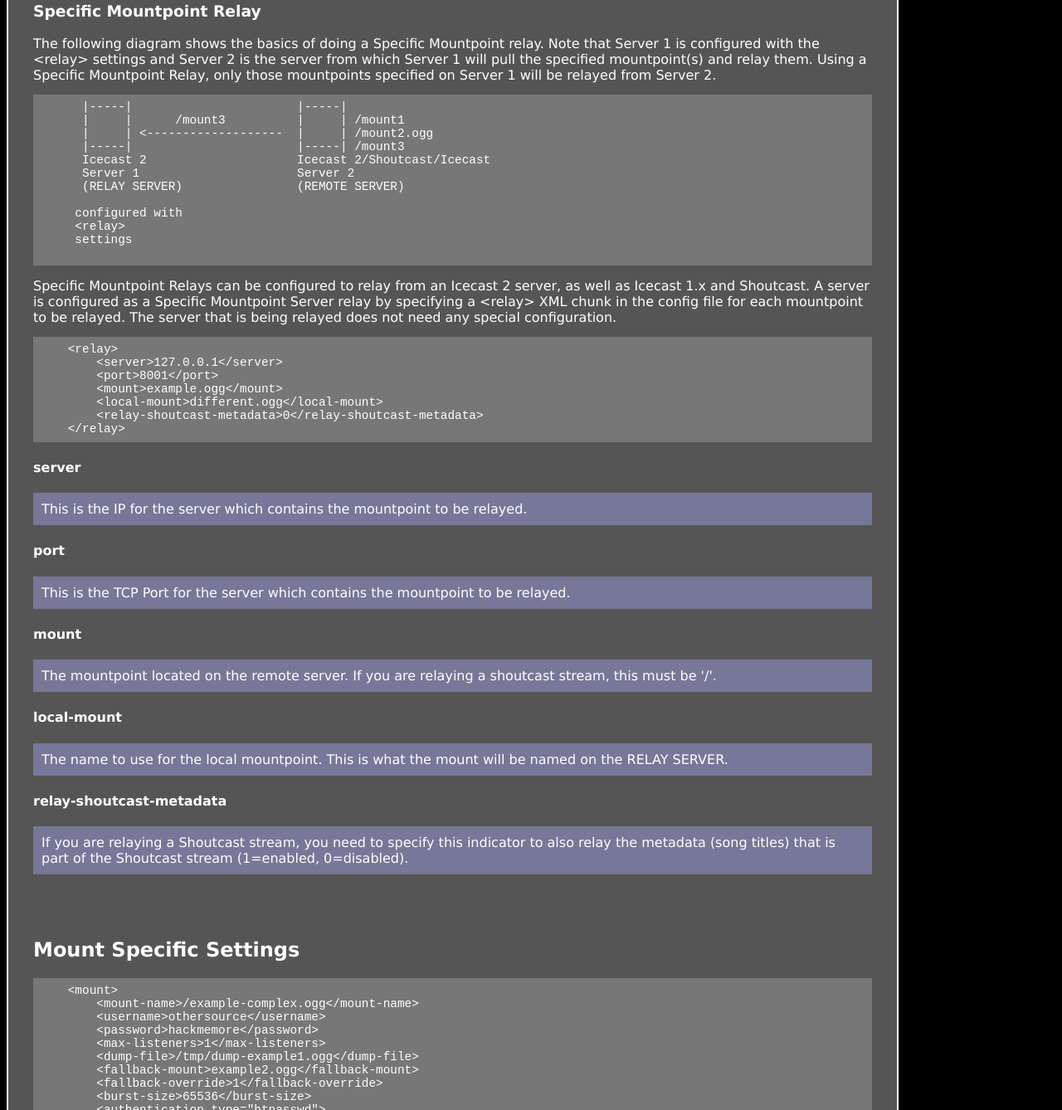
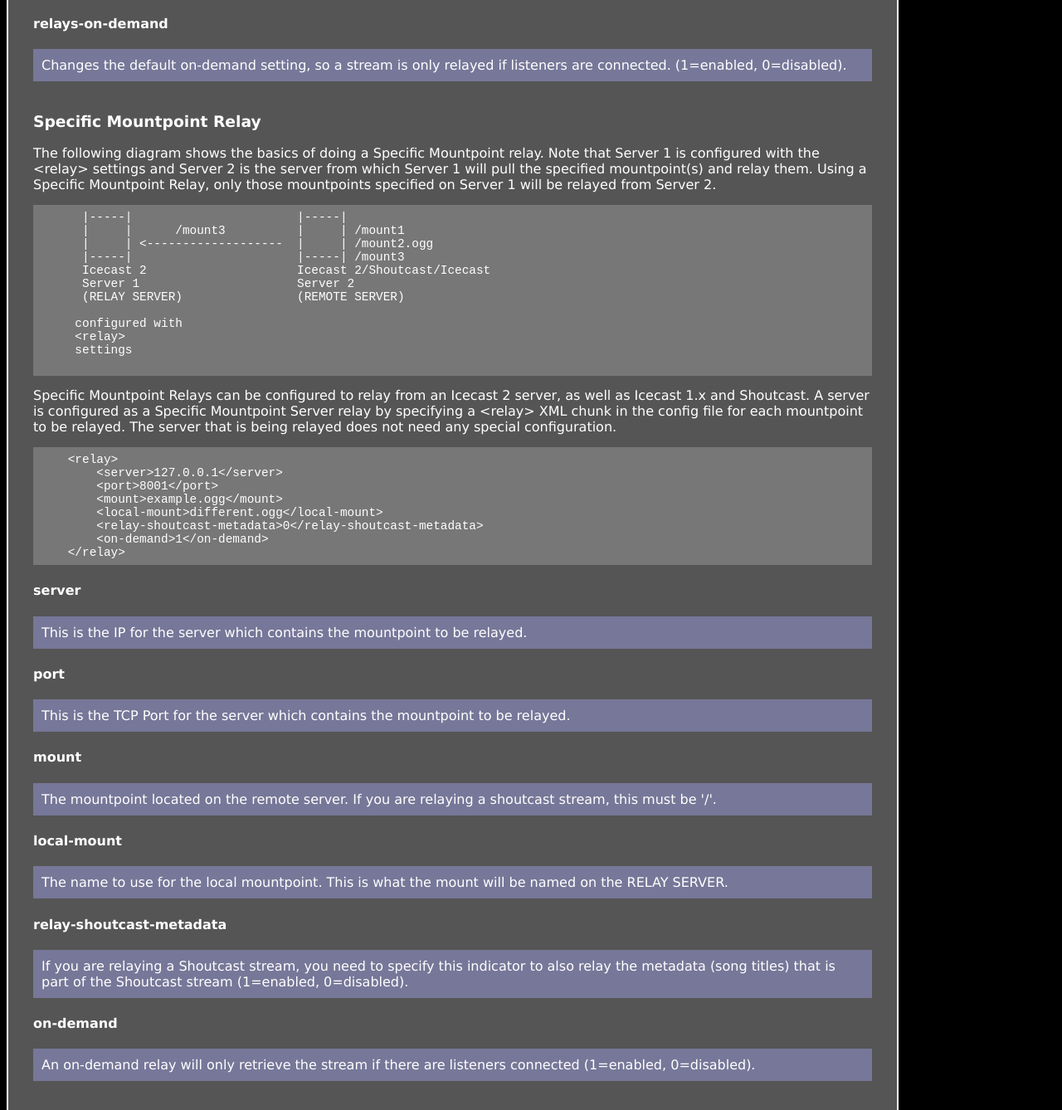
Before and after one commit to xiph/Icecast-Server, a plain HTML site: page doc/icecast2_config_file.html in a window 1280 px wide. Shown: the part 5113-6451 px from the top of the page at 83% size. Drawn offline with Linux system fonts and the light colour scheme.

Commit message:
add on-demand to docs
svn path=/icecast/branches/kh/icecast/; revision=7618

```diff
--- a/doc/icecast2_config_file.html
+++ b/doc/icecast2_config_file.html
@@ -169,6 +169,7 @@
     &lt;master-server-port&gt;8001&lt;/master-server-port&gt;
     &lt;master-update-interval&gt;120&lt;/master-update-interval&gt;
     &lt;master-password&gt;hackme&lt;/master-password&gt;
+    &lt;relays-on-demand&gt;0&lt;/relays-on-demand&gt;
 
     &lt;relay&gt;
         &lt;server&gt;127.0.0.1&lt;/server&gt;
@@ -176,6 +177,7 @@
         &lt;mount&gt;example.ogg&lt;/mount&gt;
         &lt;local-mount&gt;different.ogg&lt;/local-mount&gt;
         &lt;relay-shoutcast-metadata&gt;0&lt;/relay-shoutcast-metadata&gt;
+        &lt;on-demand&gt;0&lt;/on-demand&gt;
     &lt;/relay&gt;
 </pre>
 <p>This section contains the server's relay settings. There are two types of relays: a "Master server relay" or a "Specific Mountpoint relay."  A Master server relay is only supported between icecast2 servers and is used to relays all mountpoints on a remote icecast2 server.
@@ -217,6 +219,12 @@
 <div class=indentedbox>
 This is the admin password on the Master server.  It is used to query the server for a list of mountpoints to relay.
 </div>
+<h4>relays-on-demand</h4>
+<div class=indentedbox>
+Changes the default on-demand setting, so a stream is only relayed if listeners are connected.
+(1=enabled, 0=disabled).
+</div>
+
 <br>
 <h3>Specific Mountpoint Relay</h3>
 The following diagram shows the basics of doing a Specific Mountpoint relay.  Note that Server 1 is configured with the &lt;relay&gt; settings and Server 2 is the server from which Server 1 will pull the specified mountpoint(s) and relay them.  Using a Specific Mountpoint Relay, only those mountpoints specified on Server 1 will be relayed from Server 2.
@@ -246,6 +254,7 @@
         &lt;mount&gt;example.ogg&lt;/mount&gt;
         &lt;local-mount&gt;different.ogg&lt;/local-mount&gt;
         &lt;relay-shoutcast-metadata&gt;0&lt;/relay-shoutcast-metadata&gt;
+        &lt;on-demand&gt;1&lt;/on-demand&gt;
     &lt;/relay&gt;
 </pre>
 
@@ -270,6 +279,12 @@
 <div class=indentedbox>
 If you are relaying a Shoutcast stream, you need to specify this indicator to also relay the metadata (song titles) that is part of the Shoutcast stream (1=enabled, 0=disabled).
 </div>
+<h4>on-demand</h4>
+<div class=indentedbox>
+An on-demand relay will only retrieve the stream if there are listeners connected
+(1=enabled, 0=disabled).
+</div>
+
 <br>
 <br>
 <br>
```
